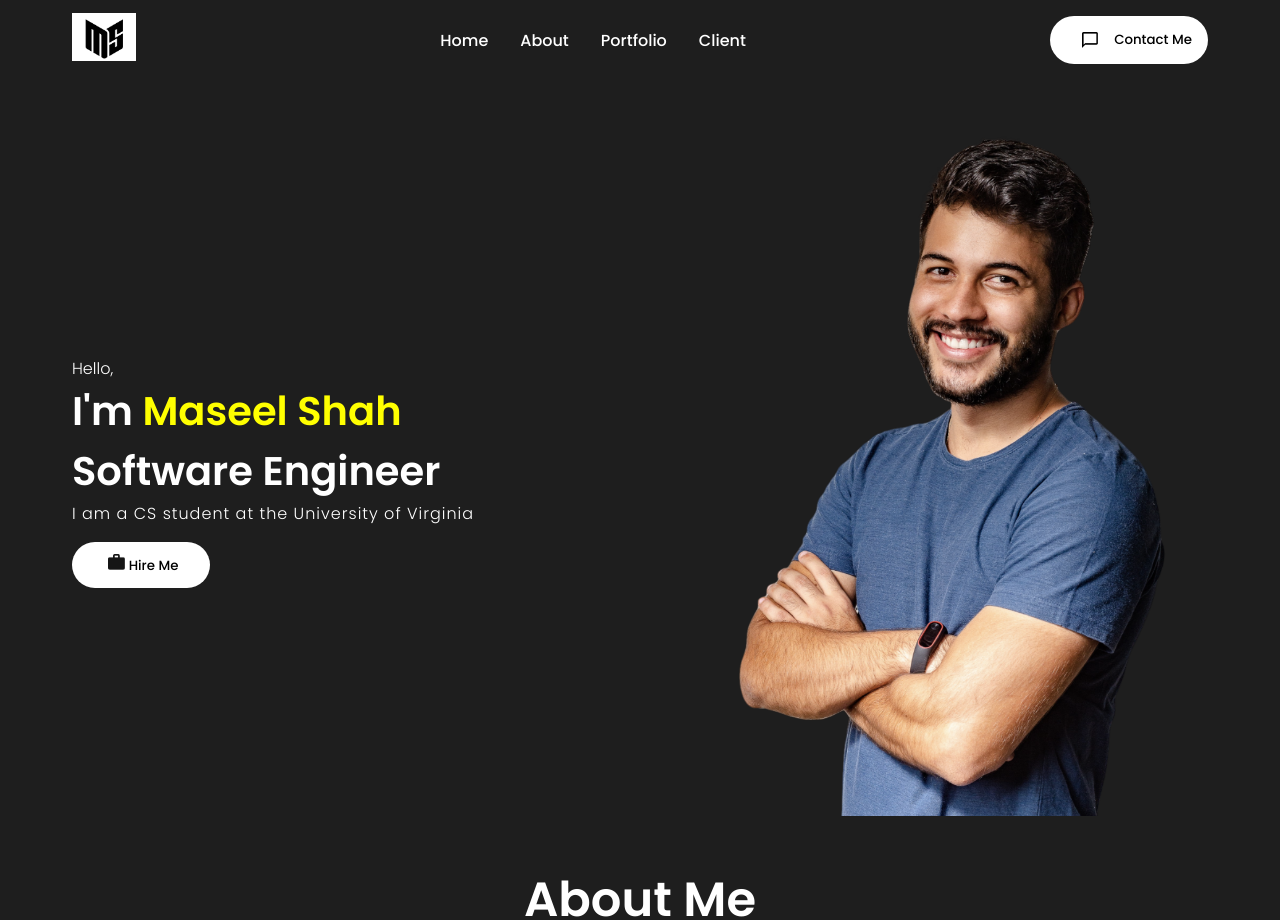
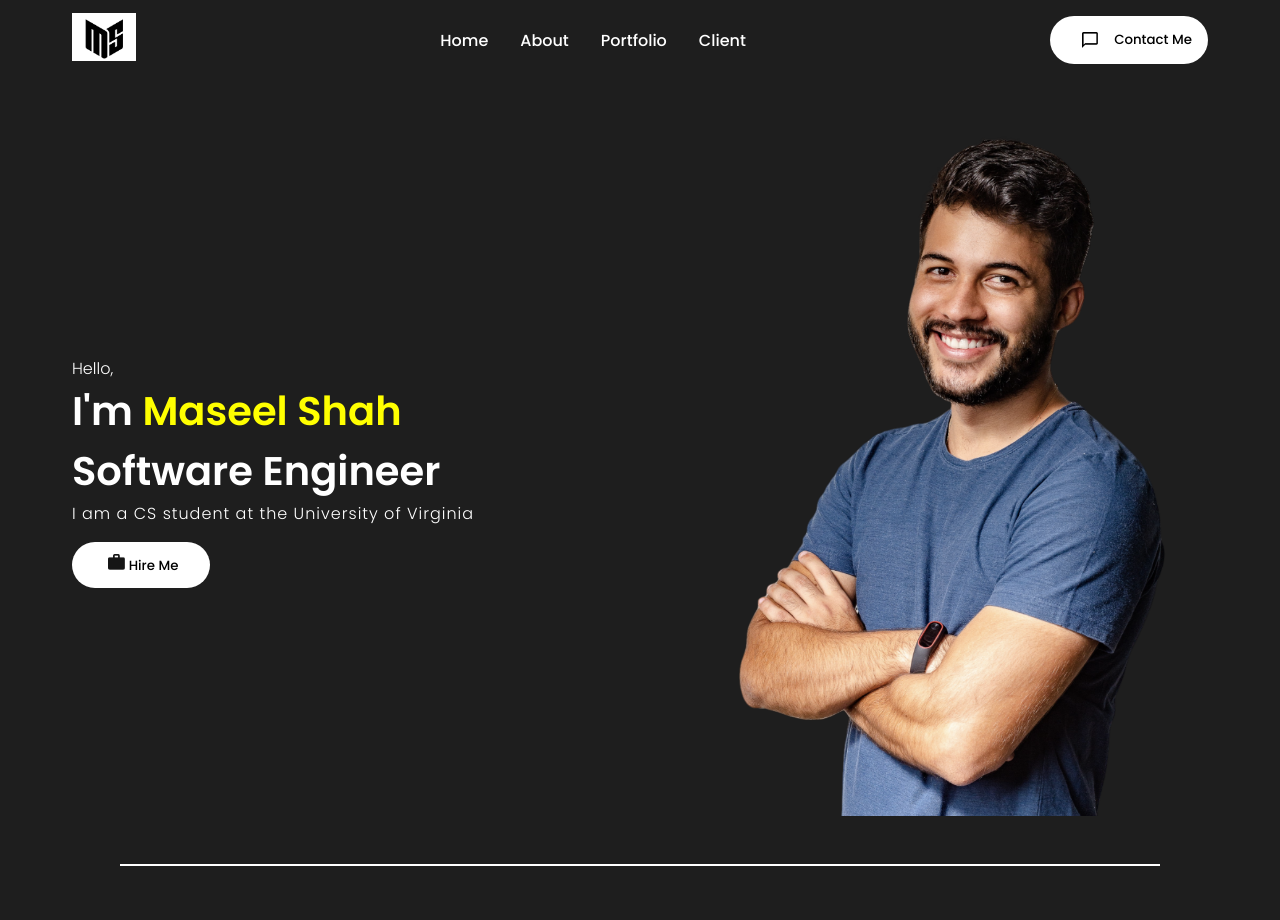
Before and after one commit to maseelshah22/maseelshah22.github.io, a React (Create React App) app: page / in a window 1280 px wide. Shown: the top 920 px of the page. Built offline with nearby package versions, Linux system fonts and the light colour scheme.

Commit message:
added code for a divider... css tag is being weird

```diff
--- a/src/components/About/experience.css
+++ b/src/components/About/experience.css
@@ -17,7 +17,7 @@
     font-weight: 600;
     padding-top: 3rem;
     margin-bottom: 1.5rem;
-
+    margin-top: -3.5rem;
 }
 .expDesc {
 
@@ -59,7 +59,9 @@
     font-size: .85rem;
     font-weight: 200;
 }
-
+hr.solid {
+    width: 100vw;
+  }
 @media screen and (max-width: 720px) {
     .expBarText >p {
         font-size: 2vw;
--- a/src/components/About/experience.js
+++ b/src/components/About/experience.js
@@ -6,7 +6,13 @@ import AppDesign from "../../assets/app-design.png";
 
 const Experience = () => {
   return (
+
     <section id="experience">
+      <div className="divider">
+
+      {/* <hr class="solid"/> */}
+
+      </div>
       <span className="expTitle">About Me</span>
       <span className="expDesc">
         I am a skilled
@@ -14,6 +20,7 @@ const Experience = () => {
         ok fill in .
       </span>
       <div className="expBars">
+
         <div className="expBar">
           <img src={UIDesign} alt="UIDesign" className="expBarImg" />
           <div className="expBarText">
--- a/src/components/Contact/contact.css
+++ b/src/components/Contact/contact.css
@@ -74,3 +74,6 @@
     cursor: pointer;
 
 }
+.solid{
+    color: green;
+}
--- a/src/components/Contact/contact.js
+++ b/src/components/Contact/contact.js
@@ -33,9 +33,9 @@ const Contact = () => {
 
        <form className="contactForm" ref={form} onSubmit={sendEmail}>
 
-        <input type="text" className="name" placeholder='Your Name' name='from_name' maxLength="100"/>
-        <input type="email" className="email" placeholder='Your Email' name='reply_to' />
-        <textarea className='msg' name="message" rows="5" placeholder='Your Message' maxLength="1000"></textarea>
+        <input type="text" className="name" placeholder='Your Name' name='from_name' maxLength="100" minLength="3"/>
+        <input type="email" className="email" placeholder='Your Email' name='reply_to' minLength="3" />
+        <textarea className='msg' name="message" rows="5" placeholder='Your Message' minLength="5" maxLength="1000"></textarea>
         <button type='submit' value='Send' className="submitBtn">Submit</button>
 
         <div className="links">
--- a/src/components/Intro/intro.css
+++ b/src/components/Intro/intro.css
@@ -58,6 +58,20 @@
     margin: 0 0.25rem;
     height: 1rem;
 }
+.divider {
+    margin: 3rem;
+    width: 100%;
+    color: white;
+    border: 1px solid white; /* Adjust the color and style as needed */
+  }
+  .my-custom-hr {
+    border: 1px solid white;
+    margin: 10px 0;
+}
+
+
+
+
 
 @media screen and (max-width: 840px) {
     .bg{
--- a/src/components/Intro/intro.js
+++ b/src/components/Intro/intro.js
@@ -8,6 +8,7 @@ import { Link } from "react-scroll";
 const Intro = () => {
   return (
     <section id="intro">
+
       <div className="introContent">
         <span className="hello">Hello, </span>
         <span className="introText">
@@ -23,8 +24,16 @@ const Intro = () => {
             Hire Me
           </button>
         </Link>
+
       </div>
+
       <img src={bg} alt="Profile" className="bg" />
+
+      <hr className="solid" /> {/*for some reason doesn't work with dotted or even with css */ }
+
+
+
+
     </section>
   );
 };
```
Also changed, not shown: 1 other file (tests, documents, lock files or other folders).
